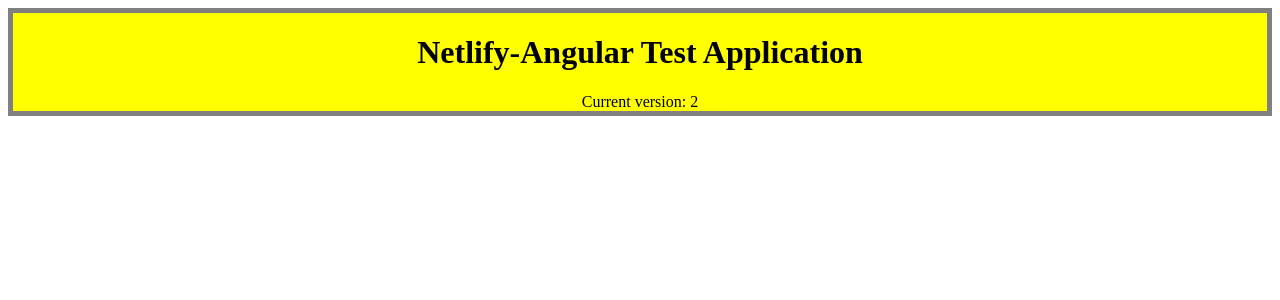
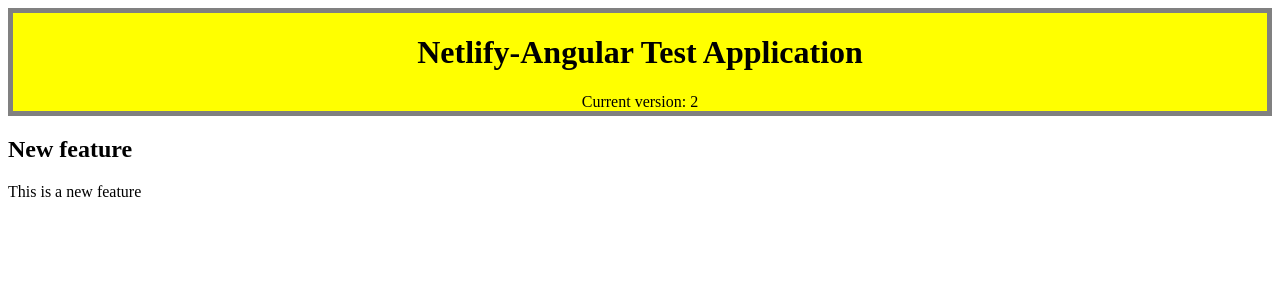
Before and after one commit to dspringuel-va/netlify-ng-app, an Angular app: page / in a window 1280 px wide. Shown: the top 300 px of the page. Built offline with nearby package versions, Linux system fonts and the light colour scheme.

Commit message:
Added new feature

```diff
--- a/src/app/app.component.html
+++ b/src/app/app.component.html
@@ -4,3 +4,10 @@
   </h1>
   Current version: {{version}}
 </div>
+
+<div>
+  <h2>New feature</h2>
+  <div>
+    This is a new feature
+  </div>
+</div>
```
